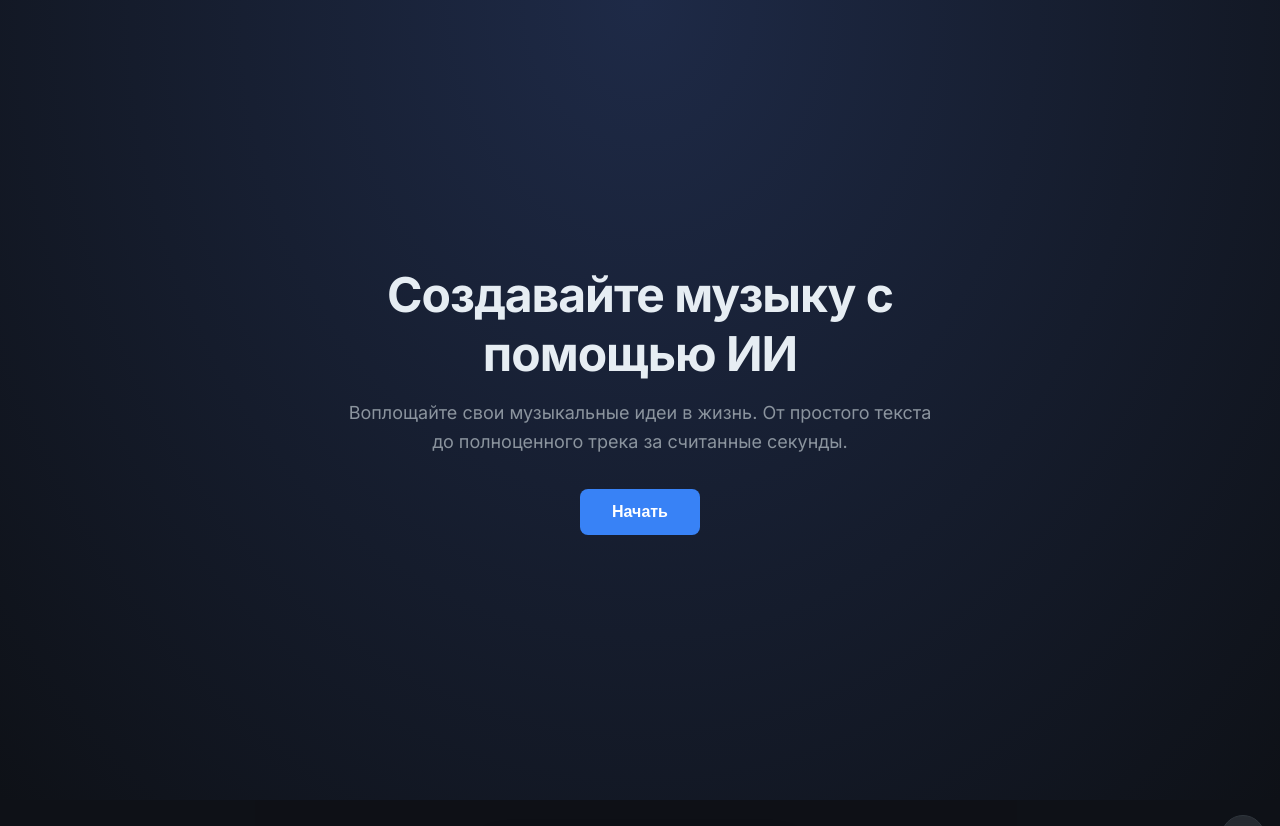
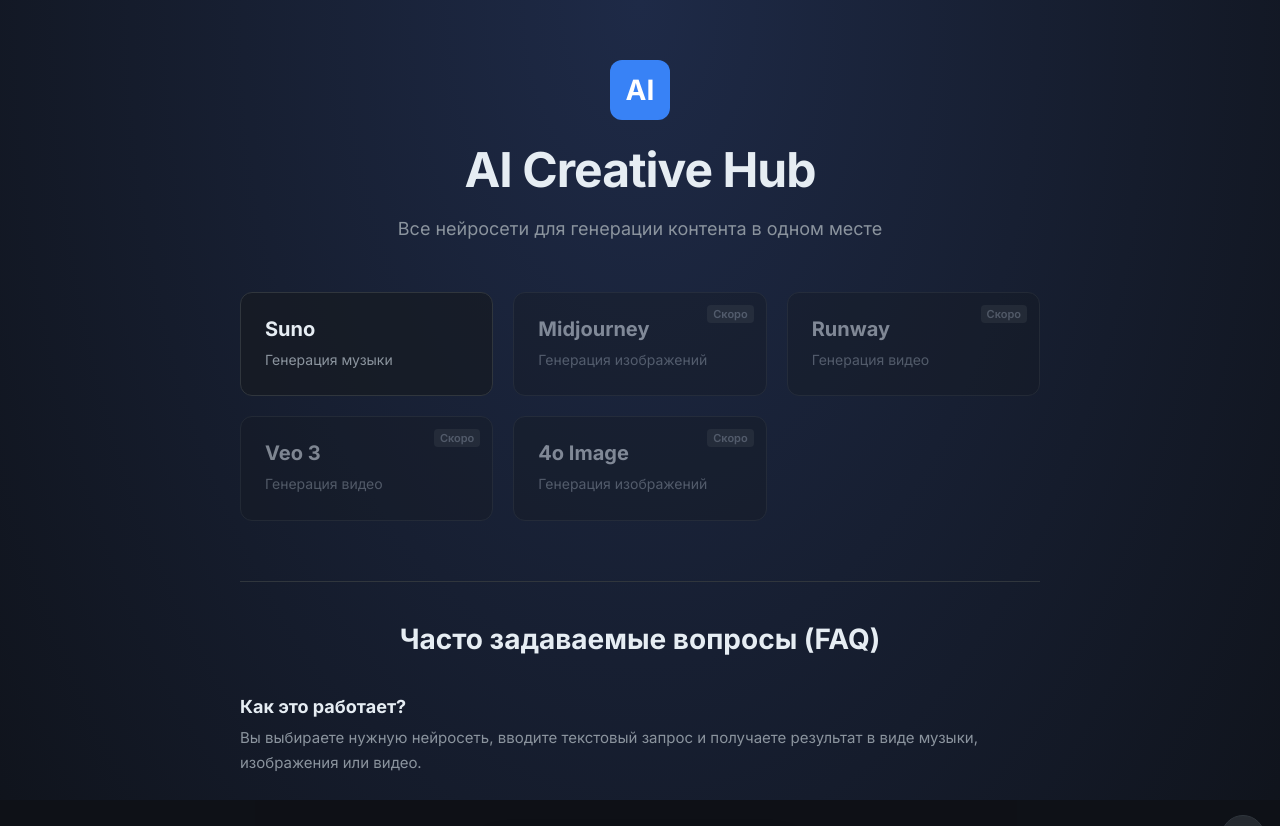
Before and after one commit to watomihuiru/suno, a website with bundled scripts: page index.html in a window 1280 px wide. Shown: the top 826 px of the page. Before the commit the page ends 800 px from the top, so only its background shows below. Built offline with nearby package versions, Linux system fonts and the light colour scheme.

Commit message:
главная страница редизайн

```diff
--- a/css/base.css
+++ b/css/base.css
@@ -12,7 +12,6 @@
     background-color: var(--bg-page); color: var(--text-primary);
     font-family: 'Inter', -apple-system, BlinkMacSystemFont, "Segoe UI", Roboto, Helvetica, Arial, sans-serif;
     padding: 0;
-    overflow: hidden;
 }
 .card {
     background-color: var(--bg-card);
--- a/css/landing.css
+++ b/css/landing.css
@@ -1,16 +1,29 @@
 #landing-page {
-    height: 100vh;
-    width: 100%;
-    display: flex;
-    justify-content: center;
-    align-items: center;
+    display: block;
     text-align: center;
     background: radial-gradient(ellipse at top, #1e2a47, var(--bg-page)), radial-gradient(ellipse at bottom, #3a1c4a, var(--bg-page));
-    padding: 20px;
+    padding: 60px 20px;
     animation: fadeIn 1s ease-in-out;
+    height: auto;
+    min-height: 100vh;
+    overflow-y: auto;
 }
 .landing-content {
-    max-width: 600px;
+    max-width: 800px;
+    margin: 0 auto;
+}
+.logo-placeholder {
+    width: 60px;
+    height: 60px;
+    background-color: var(--accent-blue);
+    border-radius: 12px;
+    display: inline-flex;
+    align-items: center;
+    justify-content: center;
+    font-size: 28px;
+    font-weight: bold;
+    color: white;
+    margin-bottom: 20px;
 }
 .landing-content h1 {
     font-size: 48px;
@@ -21,24 +34,79 @@
 .landing-content p {
     font-size: 18px;
     color: var(--text-secondary);
-    margin-bottom: 32px;
+    margin-bottom: 48px;
     line-height: 1.6;
 }
-#start-button {
-    background-color: var(--accent-blue);
-    border: none;
-    border-radius: 8px;
-    padding: 14px 32px;
-    font-size: 16px;
+.dashboard-grid {
+    display: grid;
+    grid-template-columns: repeat(auto-fit, minmax(220px, 1fr));
+    gap: 20px;
+    margin-bottom: 60px;
+}
+.dashboard-card {
+    background-color: rgba(22, 27, 34, 0.7);
+    border: 1px solid var(--border);
+    border-radius: 12px;
+    padding: 24px;
+    text-align: left;
+    transition: transform 0.2s, border-color 0.2s;
+    cursor: pointer;
+    position: relative;
+}
+.dashboard-card:hover {
+    transform: translateY(-5px);
+    border-color: var(--accent-blue);
+}
+.dashboard-card h3 {
+    font-size: 20px;
+    margin-bottom: 8px;
+}
+.dashboard-card p {
+    font-size: 14px;
+    color: var(--text-secondary);
+    margin-bottom: 0;
+}
+.dashboard-card.disabled {
+    cursor: not-allowed;
+    opacity: 0.5;
+}
+.dashboard-card.disabled:hover {
+    transform: none;
+    border-color: var(--border);
+}
+.dashboard-card.disabled span {
+    position: absolute;
+    top: 12px;
+    right: 12px;
+    background-color: var(--border);
+    color: var(--text-secondary);
+    font-size: 11px;
     font-weight: 600;
-    color: white;
-    cursor: pointer;
-    transition: background-color 0.2s, transform 0.2s;
+    padding: 2px 6px;
+    border-radius: 4px;
 }
-#start-button:hover {
-    background-color: var(--accent-blue-hover);
-    transform: translateY(-2px);
+.faq-section {
+    max-width: 800px;
+    margin: 60px auto 0;
+    text-align: left;
+    border-top: 1px solid var(--border);
+    padding-top: 40px;
 }
-#start-button:active {
-    transform: translateY(0);
+.faq-section h2 {
+    text-align: center;
+    font-size: 28px;
+    margin-bottom: 40px;
 }
+.faq-item {
+    margin-bottom: 24px;
+}
+.faq-item h4 {
+    font-size: 18px;
+    margin-bottom: 8px;
+}
+.faq-item p {
+    font-size: 15px;
+    color: var(--text-secondary);
+    line-height: 1.7;
+    margin-bottom: 0;
+}
--- a/index.html
+++ b/index.html
@@ -3,7 +3,7 @@
 <head>
     <meta charset="UTF-8">
     <meta name="viewport" content="width=device-width, initial-scale=1.0">
-    <title>Suno Playground</title>
+    <title>AI Creative Hub</title>
 
     <!-- --- PWA МЕТА-ТЕГИ --- -->
     <link rel="manifest" href="/manifest.json">
@@ -22,9 +22,52 @@
 
     <section id="landing-page">
         <div class="landing-content">
-            <h1>Создавайте музыку с помощью ИИ</h1>
-            <p>Воплощайте свои музыкальные идеи в жизнь. От простого текста до полноценного трека за считанные секунды.</p>
-            <button id="start-button">Начать</button>
+            <div class="logo-placeholder">AI</div>
+            <h1>AI Creative Hub</h1>
+            <p>Все нейросети для генерации контента в одном месте</p>
+
+            <div class="dashboard-grid">
+                <div class="dashboard-card" id="suno-card">
+                    <h3>Suno</h3>
+                    <p>Генерация музыки</p>
+                </div>
+                <div class="dashboard-card disabled">
+                    <h3>Midjourney</h3>
+                    <p>Генерация изображений</p>
+                    <span>Скоро</span>
+                </div>
+                <div class="dashboard-card disabled">
+                    <h3>Runway</h3>
+                    <p>Генерация видео</p>
+                    <span>Скоро</span>
+                </div>
+                <div class="dashboard-card disabled">
+                    <h3>Veo 3</h3>
+                    <p>Генерация видео</p>
+                    <span>Скоро</span>
+                </div>
+                 <div class="dashboard-card disabled">
+                    <h3>4o Image</h3>
+                    <p>Генерация изображений</p>
+                    <span>Скоро</span>
+                </div>
+            </div>
+        </div>
+
+        <div class="faq-section">
+            <h2>Часто задаваемые вопросы (FAQ)</h2>
+            <div class="faq-item">
+                <h4>Как это работает?</h4>
+                <p>Вы выбираете нужную нейросеть, вводите текстовый запрос и получаете результат в виде музыки, изображения или видео.</p>
+            </div>
+            <div class="faq-item">
+                <h4>Нужна ли регистрация?</h4>
+                <p>Да, для доступа к генерациям требуется войти в систему. В будущем мы планируем добавить вход через Google.</p>
+            </div>
+            <div class="faq-item">
+                <h4>Как оплатить?</h4>
+                <p>В данный момент мы работаем над интеграцией платежных систем. Скоро вы сможете пополнять баланс с помощью карт Т-Банка и ЮMoney.</p>
+            </div>
         </div>
     </section>
 
@@ -45,7 +88,7 @@
         <div id="library-overlay"></div>
         <header class="mobile-header">
             <button id="mobile-menu-toggle"><i class="fas fa-bars"></i></button>
-            <h2>Suno Playground</h2>
+            <h2>AI Creative Hub</h2>
             <div id="mobile-credits-container" class="credits-display" style="display: none;">
                 <span class="credits-value" id="mobile-credits-value">...</span>
                 <span class="credits-icon"><svg width="16" height="16" viewBox="0 0 16 16" xmlns="http://www.w3.org/2000/svg"><path fill="#f7b731" d="M9.91 15.42c-1.2.7-2.62.7-3.82 0L2.14 13.1c-1.2-.7-1.95-2-1.95-3.37V6.27c0-1.37.75-2.67 1.95-3.37L6.09 0.58c1.2-.7 2.62-.7 3.82 0l3.95 2.32c1.2.7 1.95 2 1.95 3.37v3.46c0 1.37-.75 2.67-1.95 3.37l-3.95 2.32z"></path><path fill="#ffffff" d="M8 10.87a.6.6 0 01-.35-.11L5.5 9.53a.6.6 0 01-.22-.8l.74-2.16-1.63-1.63a.6.6 0 01.16-.94l2.16-.73L7.9 1.1a.6.6 0 011.08.38l.73 2.16 2.16.73a.6.6 0 01.16.94L10.4 7.57l.74 2.16a.6.6 0 01-.22.8l-2.15 1.23a.6.6 0 01-.35.11z"></path></svg></span>
@@ -55,7 +98,7 @@
         <div class="page-container">
             <aside class="sidebar">
                 <div class="sidebar-header">
-                    <h1>Suno Playground</h1>
+                    <h1>AI Creative Hub</h1>
                 </div>
                 <nav class="sidebar-nav">
                     <ul>
--- a/js/app.js
+++ b/js/app.js
@@ -411,7 +411,6 @@
 // --- ЗАПУСК ПРИЛОЖЕНИЯ ---
 document.addEventListener("DOMContentLoaded", () => {
     const loginOverlay = document.getElementById('login-overlay');
-    const startButton = document.getElementById('start-button');
     const loginCloseButton = document.getElementById('login-close-button');
 
     const showLogin = () => loginOverlay.style.display = 'flex';
@@ -428,10 +427,13 @@
         document.body.style.overflow = '';
         initializeApp();
     } else {
-        document.getElementById('landing-page').style.display = 'flex';
+        document.getElementById('landing-page').style.display = 'block';
         document.getElementById('app-container').style.display = 'none';
 
-        startButton.addEventListener('click', showLogin);
+        const sunoCard = document.getElementById('suno-card');
+        if (sunoCard) {
+            sunoCard.addEventListener('click', showLogin);
+        }
         loginCloseButton.addEventListener('click', hideLogin);
         loginOverlay.addEventListener('click', (e) => {
             if (e.target === loginOverlay) {
--- a/package.json
+++ b/package.json
@@ -1,7 +1,7 @@
 {
-  "name": "suno-studio",
+  "name": "ai-creative-hub",
   "version": "1.0.0",
-  "description": "Веб-интерфейс для работы с Suno API",
+  "description": "Креативная студия с нейросетями для генерации контента",
   "main": "server.js",
   "type": "module",
   "scripts": {
```
Also changed, not shown: manifest.json.
